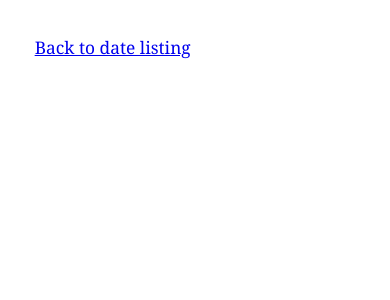
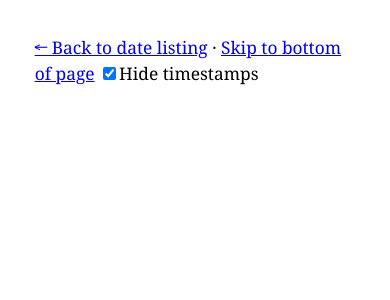
Before and after one commit to starryexpanse/irc-log-viewer, a Flask app: page /irc/logs/1/1/1/1/ in a window 390 px wide. Shown: the top 300 px of the page. Run offline with Flask 2, Linux system fonts and the light colour scheme; data that the repository does not hold is empty.

Commit message:
Allow users to hide dates (good for mobile)

```diff
--- a/static/logs.js
+++ b/static/logs.js
@@ -1,18 +1,18 @@
 $(function() {
 
-   $(document).on('click', 'tr.entry', function(event) {
-      var theRow = $(event.target).closest('tr.entry');
-      var theCell = theRow.children('td:last-child');
+   var time = $('.time');
+   var cbox = $('#showHideTime');
 
-      var time = theCell.find('.time');
-      if (time.size()) {
-         time.remove();
+   function showHideTime() {
+      if (cbox[0].checked) {
+         time.hide();
       }
       else {
-         time = $('<div class=time></div>').text(theRow.attr('data-time'));
-         theCell.append(time);
+         time.show();
       }
-      event.stopPropagation();
-   });
+   }
+
+   showHideTime();
+   cbox.click(showHideTime);
 
 });
--- a/templates/logs.html
+++ b/templates/logs.html
@@ -2,7 +2,14 @@
 
 {% block body %}
 
-   <a href="../../../">Back to date listing</a>
+   <a class='back-button' href="../../../">&larr; Back to date listing</a>
+
+   &middot;
+
+   <a class='skip-bottom' href="#last">Skip to bottom of page</a>
+
+   <input type="checkbox" id='showHideTime' checked><label for='showHideTime'>Hide timestamps</label>
+
 
    <table class="entries">
       {% for entry in entries %}
@@ -40,6 +47,9 @@
             </td>
          {% endif %}
             <td class='time'>
+               {% if loop.last %}
+                  <a name='last' />
+               {% endif %}
                {{ entry.time }}
             </td>
          </tr>
```
